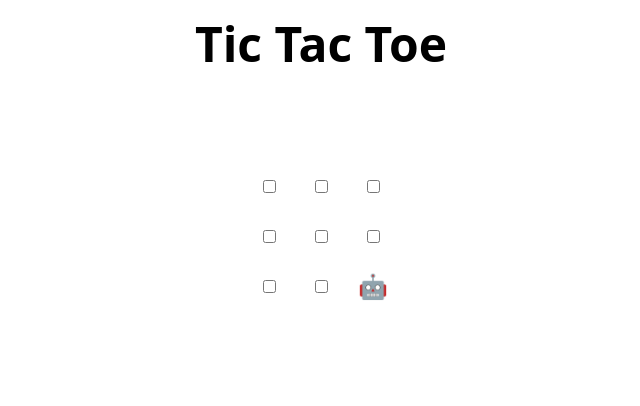
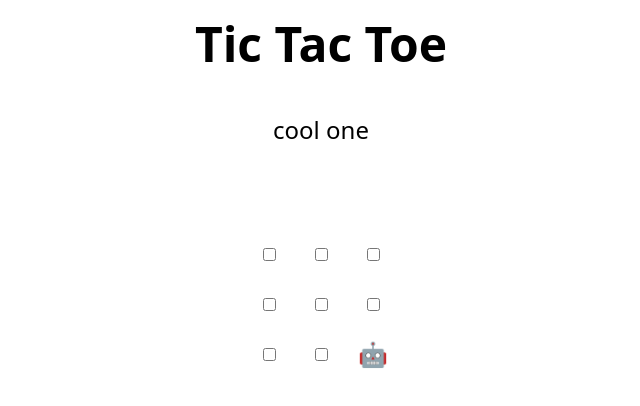
Before and after one commit to Atilola2151/introduction-to-github, a plain HTML site: page index.html in a window 1280 px wide. Shown: the whole page, without its empty margins (319-959 px from the left). Drawn offline with Linux system fonts and the light colour scheme.

Commit message:
Update index.html
Apply the changes

```diff
--- a/index.html
+++ b/index.html
@@ -44,7 +44,7 @@
     <td><input type="checkbox" /></td>
     <td><input type="checkbox" /></td>
     <td><input type="checkbox" /></td>
-  </tr>
+  </tr>  cool one <tr>
 </table>
 
 <h2 hidden>Game over, refresh to play again 🧑‍💻 🤖!</h2>
```
